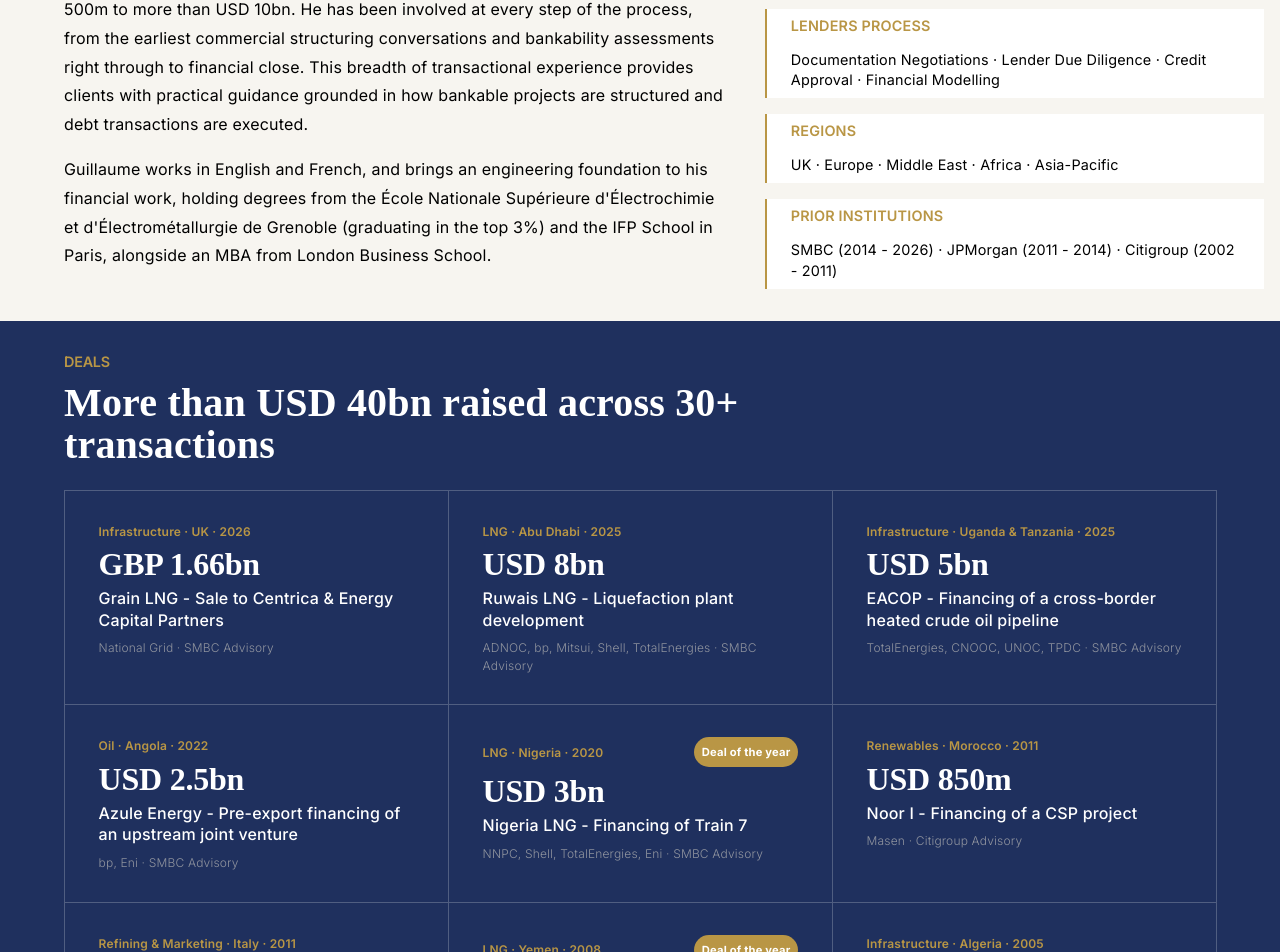
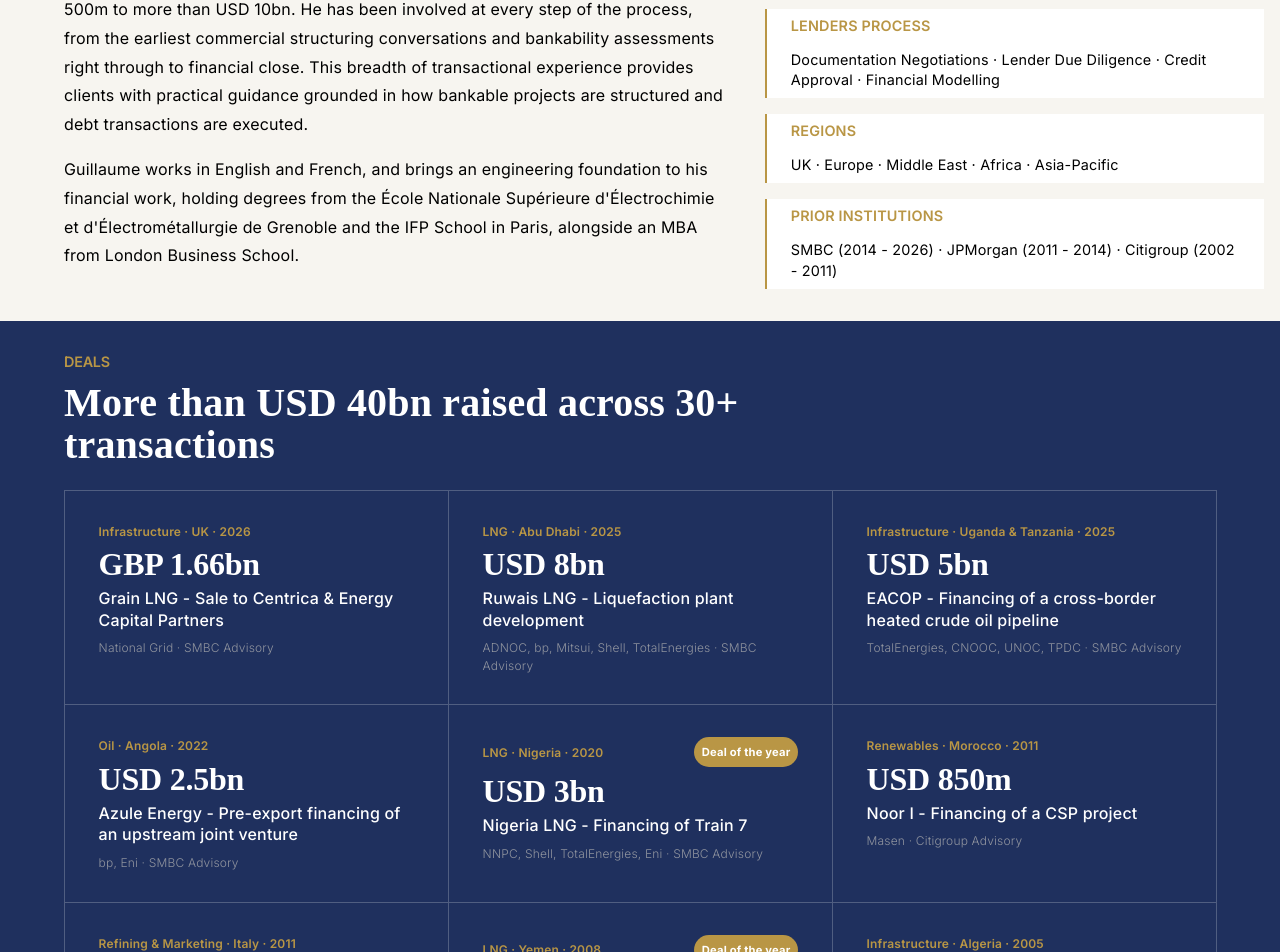
Before and after one commit to FelixJ1/Bouverot, a React (Vite) app: page / in a window 1280 px wide. Shown: the part 1057-2009 px from the top of the page. Built offline with nearby package versions, Linux system fonts and the light colour scheme.

Commit message:
Added simple SEO and adjusted text

```diff
--- a/index.html
+++ b/index.html
@@ -5,11 +5,14 @@
     <link rel="preconnect" href="https://fonts.googleapis.com">
     <link rel="preconnect" href="https://fonts.gstatic.com" crossorigin>
     <link href="https://fonts.googleapis.com/css2?family=Inter:ital,wght@0,300..700;1,300..700&display=swap" rel="stylesheet">
-    <meta charset="UTF-8" />
     <link rel="icon" type="image/png" href="/public/IEF-logo.png" />
+    <meta name="description" content="Independent infrastructure and energy finance consulting for developers and investors, with deal-tested advice on project structuring and financing." />
     <meta name="viewport" content="width=device-width, initial-scale=1.0" />
     <title>IEF Consulting</title>
-  </head>
+    <meta property="og:title" content="IEF Consulting" />
+    <meta property="og:description" content="Independent financing and project structuring advice for infrastructure and energy developers and investors." />
+    <meta property="og:image" content="https://iefconsulting.com/IEF-full.jpg" />
+    <meta charset="UTF-8" />
   <body>
     <div id="root"></div>
     <script type="module" src="/src/main.jsx"></script>
--- a/src/pages/About.jsx
+++ b/src/pages/About.jsx
@@ -17,7 +17,7 @@
             While being employed by SMBC, JPMorgan and Citigroup, Guillaume worked on more than 30 advisory and arranging mandates across multiple sectors in both developed and emerging/frontier markets. The size of the projects ranged from under USD 500m to more than USD 10bn. He has been involved at every step of the process, from the earliest commercial structuring conversations and bankability assessments right through to financial close. This breadth of transactional experience provides clients with practical guidance grounded in how bankable projects are structured and debt transactions are executed.
           </EditableText>
           <EditableText id="about-p3" as="p">
-            Guillaume works in English and French, and brings an engineering foundation to his financial work, holding degrees from the École Nationale Supérieure d'Électrochimie et d'Électrométallurgie de Grenoble (graduating in the top 3%) and the IFP School in Paris, alongside an MBA from London Business School.
+            Guillaume works in English and French, and brings an engineering foundation to his financial work, holding degrees from the École Nationale Supérieure d'Électrochimie et d'Électrométallurgie de Grenoble and the IFP School in Paris, alongside an MBA from London Business School.
           </EditableText>
         </div>
         <div className="about-stack">
```
